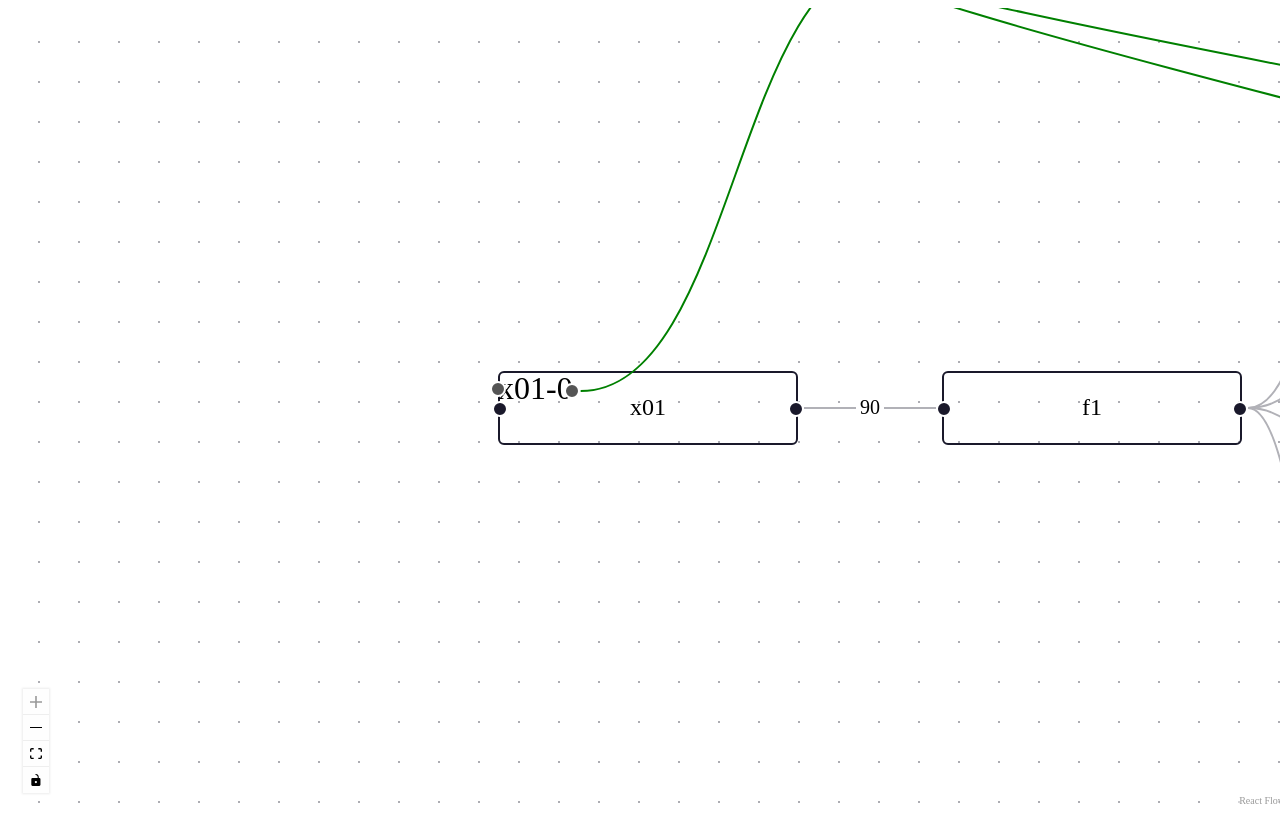
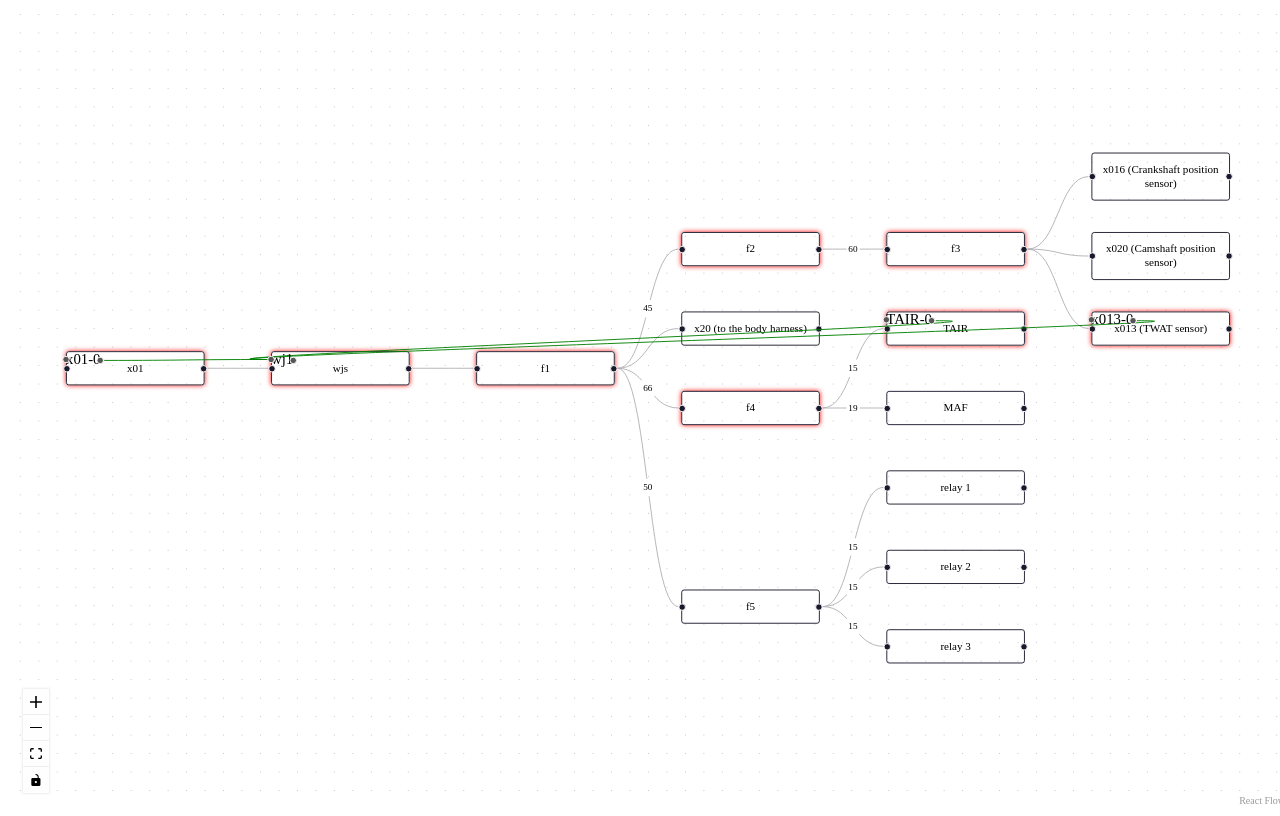
Before and after one commit to artemovskiy/wire-hareness-constructor, a React (Create React App) app: page / in a window 1280 px wide. Built offline with nearby package versions, Linux system fonts and the light colour scheme.

Commit message:
feat: add wire joint nodes on harness and higlight involved nodes

```diff
--- a/src/App.tsx
+++ b/src/App.tsx
@@ -10,6 +10,7 @@ import {
   addEdge,
   Connection,
   Position,
+  ViewportPortal,
 } from '@xyflow/react';
 import dagre from '@dagrejs/dagre';
 
@@ -26,6 +27,8 @@ import { WireNode } from './core/nets/wire-node';
 import { Wire } from './core/nets/wire';
 import { WireJoint } from './core/nets/wire-joint';
 import { Terminal } from './core/nets/terminal';
+import { HarnessEdge } from './core/harness/harness-edge';
+import { HarnessNode } from './core/harness/harness-node';
 
 const dagreGraph = new dagre.graphlib.Graph();
 dagreGraph.setDefaultEdgeLabel(() => ({}));
@@ -69,19 +72,16 @@ const getLayoutedElements = (nodes: Node[], edges: Edge[], direction = 'TB') =>
 
 
 const design = getDesign();
+const harenessEdges = design.collectEdges();
 
-const initialNodes = design.collectNodes().map((n, i) => ({
-  id: n.title,
-  position: { x: 0, y: 0 },
-  data: { label: !n.descr ? n.title : `${n.title} (${n.descr})` },
-  style: { background: 'none', },
-}));
-const initialEdges: Edge[] = design.collectEdges().map((e, i) => ({
-  id: `${e.a.title}--${e.b.title}`,
-  source: e.a.title,
-  target: e.b.title,
-  label: e.length,
-}));
+const edgesWithWjs = new Set<HarnessEdge>();
+for (const e of harenessEdges) {
+  if (design.wireJoints.some(wj => wj.location === e)) {
+    edgesWithWjs.add(e);
+  }
+}
+
+
 
 
 const nodeTypes = {
@@ -91,12 +91,49 @@ const nodeTypes = {
 
 
 function App() {
-  const [nodes, setNodes] = useState<Node[]>(initialNodes);
-  const [edges, setEdges] = useState<Edge[]>(initialEdges);
+  const [nodes, setNodes] = useState<Node[]>([]);
+  const [edges, setEdges] = useState<Edge[]>([]);
+
+  const net = design.nets[0];
+  const netHarnessNodes = net.listInvolvedHarnessNodes();
 
   useEffect(() => {
+    const initialNodes: Node[] = design.collectNodes().map((n, i) => ({
+      id: n.title,
+      position: { x: 0, y: 0 },
+      data: { label: !n.descr ? n.title : `${n.title} (${n.descr})` },
+      style: netHarnessNodes.indexOf(n) >= 0 ? { background: "none", boxShadow: "0 0 6px red" } as React.CSSProperties: { background: 'none', },
+    }));
+    edgesWithWjs.forEach(e => {
+      initialNodes.push({
+        id: `${e.a.title}-wjs-${e.b.title}`,
+        position: { x: 0, y: 0 },
+        data: { label: "wjs" },
+        style: netHarnessNodes.indexOf(e.a as HarnessNode) >= 0 ? { background: "none", boxShadow: "0 0 6px red" } as React.CSSProperties: { background: 'none', },
+      })
+    })
+    const initialEdges: Edge[] = harenessEdges.filter(e => !edgesWithWjs.has(e)).map((e, i) => ({
+      id: `${e.a.title}--${e.b.title}`,
+      source: e.a.title,
+      target: e.b.title,
+      label: e.length,
+    }));
+    edgesWithWjs.forEach(e => {
+      initialEdges.push({
+        id: `${e.a.title}--${e.a.title}-wjs-${e.b.title}`,
+        source: e.a.title,
+        target: `${e.a.title}-wjs-${e.b.title}`,
+      })
+      initialEdges.push({
+        id: `${e.a.title}-wjs-${e.b.title}--${e.b.title}`,
+        source: `${e.a.title}-wjs-${e.b.title}`,
+        target: e.b.title,
+      })
+    })
+
+
     const { nodes: layoutedNodes, edges: layoutedEdges } =
-      getLayoutedElements(nodes, edges, "LR");
+      getLayoutedElements(initialNodes, initialEdges, "LR");
 
     let netsNodes: Node[] = [];
     const netsEdges: Edge[] = [];
@@ -110,17 +147,23 @@ function App() {
           netNodes.push({
             id: node.title,
             //position: { x: netNodes.length * 200, y: i * -100 },
-            position: {x: 0, y: 0},
+            position: { x: 0, y: 0 },
             data: { label: node.title },
             parentId: node.attachment.title,
             type: 'terminal',
           })
         } else {
+          const wj = node as WireJoint;
+          let parentId: undefined | string = undefined;
+          if(wj.location) {
+            parentId = `${wj.location.a.title}-wjs-${wj.location.b.title}`;
+          }
           netNodes.push({
             id: node.title,
-            position: { x: netNodes.length * 200, y: i * -100 },
+            position: { x: 0,y: 0  },
             data: { label: node.title },
             type: node instanceof WireJoint ? 'wireJoint' : undefined,
+            parentId,
           })
         }
 
--- /dev/null
+++ b/src/core/graph/path.ts
@@ -0,0 +1,25 @@
+import { Node } from "./node"
+
+export const findPath = (a: Node, b: Node): Node[] | undefined => {
+    const seenNodes = new Set<Node>();
+    function recursive(path: Node[]): Node[] | undefined {
+        const last = path[path.length - 1];
+        if (last == b) {
+            return path;
+        }
+        for(const e of last.edges) {
+            const nextNode = e.anotherEndBy(last)
+            if(seenNodes.has(nextNode)) {
+                continue;
+            }
+            seenNodes.add(nextNode);
+            const newPath = [...path, nextNode];
+            const result = recursive(newPath);
+            if(result) {
+                return result;
+            }
+        }
+        return undefined;
+    }
+    return recursive([a]);
+}
--- a/src/core/nets/net.ts
+++ b/src/core/nets/net.ts
@@ -1,6 +1,27 @@
+import { findPath } from "../graph/path";
+import { HarnessNode } from "../harness/harness-node";
+import { Terminal } from "./terminal";
 import { WireNode } from "./wire-node";
 
 export class Net {
     root?: WireNode;
 
+    terminals: Terminal[] = [];
+
+    listInvolvedHarnessNodes(): HarnessNode[] {
+        const nodes = new Set<HarnessNode>();
+        for(const iTerminal of this.terminals) {
+            for(const jTerminal of this.terminals) {
+                if(iTerminal === jTerminal) {
+                    continue;
+                }
+                const path = findPath(iTerminal.attachment, jTerminal.attachment);
+                if(!path) {
+                    throw new Error("The net is not complete!");
+                }
+                path.forEach(n => nodes.add(n as HarnessNode));
+            }
+        }
+        return Array.from(nodes.values());
+    }
 }
--- a/src/core/nets/wire-joint.ts
+++ b/src/core/nets/wire-joint.ts
@@ -5,8 +5,7 @@ import { WireNode } from "./wire-node";
 export class WireJoint extends WireNode {
     location?: HarnessEdge;
 
-    constructor(wires: Wire[]) {
+    constructor() {
         super();
-        this.edges = wires;
     }
 }
--- a/src/design/design.ts
+++ b/src/design/design.ts
@@ -1,8 +1,11 @@
 import { getNodes, walkOverNodes } from "../core/graph/walk";
+import { Connector } from "../core/harness/connector";
 import { Fork } from "../core/harness/fork";
 import { HarnessEdge } from "../core/harness/harness-edge";
 import { HarnessNode } from "../core/harness/harness-node";
 import { Net } from "../core/nets/net";
+import { Terminal } from "../core/nets/terminal";
+import { WireJoint } from "../core/nets/wire-joint";
 import { NameAssginer } from "./name-assigner";
 
 export class Design {
@@ -29,6 +32,21 @@ export class Design {
         return Array.from(edges.values());
     }
 
+    wireJoints: WireJoint[] = [];
+
+    createWireJoint(net: Net, name: string): WireJoint {
+        const wj = new WireJoint();
+        wj.title = name;
+        this.wireJoints.push(wj)
+        return wj;
+    }
+
+    createTerminal(name: string, net: Net, attachment: Connector): Terminal {
+        const terminal = new Terminal(attachment);
+        net.terminals.push();
+        return terminal;
+    }
+
     createFork(): Fork {
         const name = this.nameAssginer.getName(Fork);
         return Fork.withTitle(name) as Fork;
--- a/src/design/index.ts
+++ b/src/design/index.ts
@@ -77,18 +77,21 @@ export const getDesign = (): Design => {
 
     const sigGround = new Net();
     const sigGndTAIR = new Terminal(xTAIR);
+    sigGround.terminals.push(sigGndTAIR);
     sigGndTAIR.title = `${xTAIR.title}-0`;
     const sigGndTAIRWire = new Wire('green');
     sigGndTAIRWire.a = sigGndTAIR;
     sigGndTAIR.wire = sigGndTAIRWire;
 
     const sigGndTWAT = new Terminal(x013);
+    sigGround.terminals.push(sigGndTWAT);
     sigGndTWAT.title = `${x013.title}-0`;
     const sigGndTWATWire = new Wire('green');
     sigGndTWATWire.a = sigGndTWAT;
     sigGndTWAT.wire = sigGndTWATWire;
 
     const sigGndECU = new Terminal(x01);
+    sigGround.terminals.push(sigGndECU);
     sigGndECU.title = `${x01.title}-0`;
     const sigGndEcuWire = new Wire('green');
     sigGndEcuWire.a = sigGndECU;
@@ -97,8 +100,9 @@ export const getDesign = (): Design => {
     console.log(sigGndECU);
 
     const sigGndWires = [sigGndTAIR.wire, sigGndTWAT.wire, sigGndECU.wire];
-    const wjsiggnd1 = new WireJoint(sigGndWires);
-    wjsiggnd1.title = 'wj1';
+    const wjsiggnd1 = d.createWireJoint(sigGround, 'wj1');
+    wjsiggnd1.edges = sigGndWires;
+    wjsiggnd1.location = e1;
     sigGndWires.forEach(w => w.b = wjsiggnd1);
 
     sigGround.root = sigGndECU;
```
